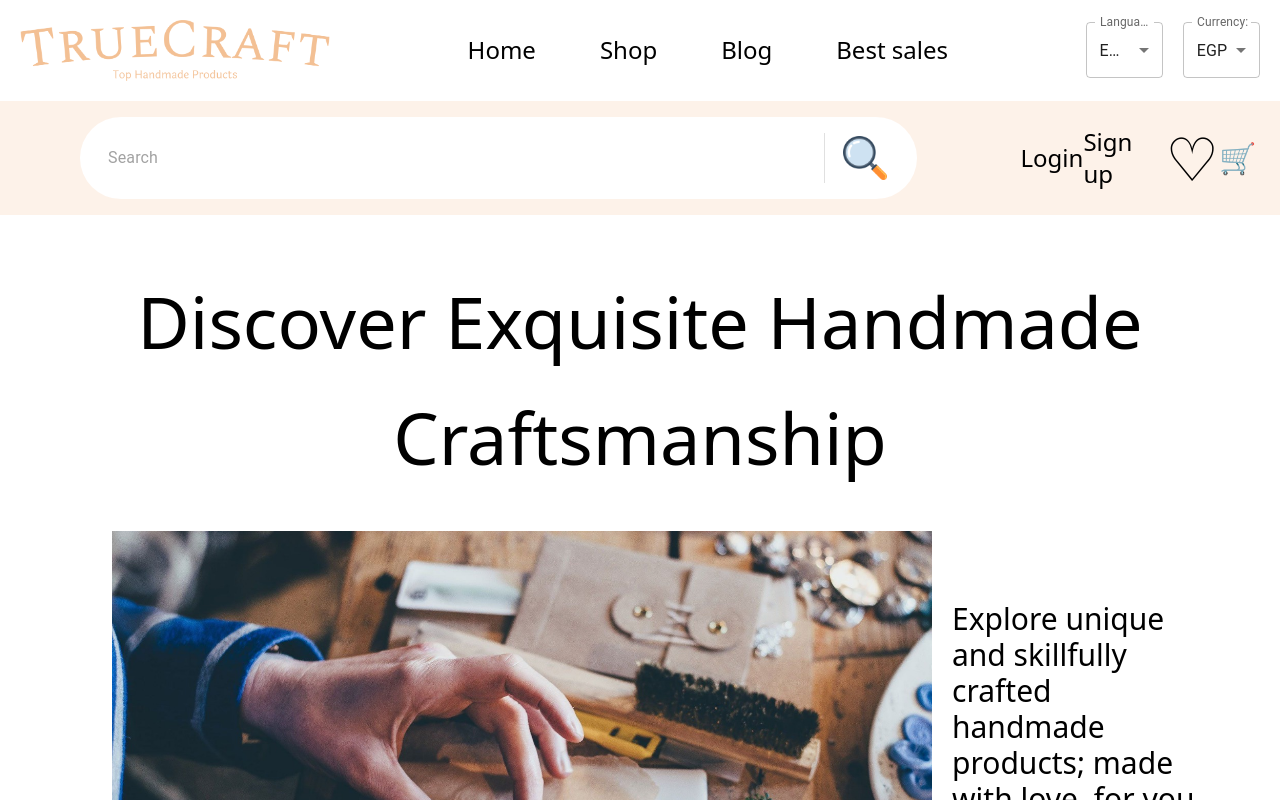
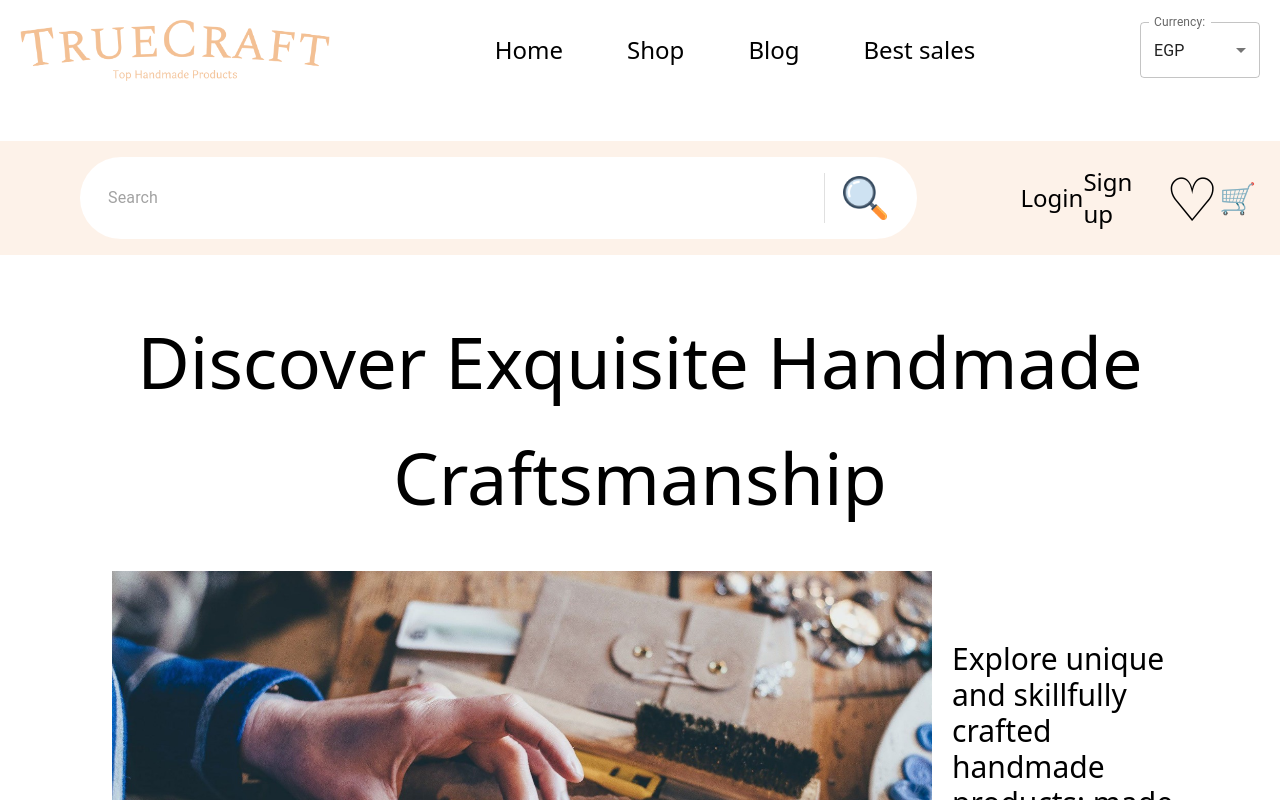
Before and after one commit to Reactomancer/true-craft-react, a React (Vite) app: page / in a window 1280 px wide. Shown: the top 800 px of the page. Built offline with nearby package versions, Linux system fonts and the light colour scheme.

Commit message:
chore: added google translate

```diff
--- a/index.html
+++ b/index.html
@@ -9,5 +9,10 @@
   <body>
     <div id="root"></div>
     <script type="module" src="/src/main.tsx"></script>
+    <script
+      defer
+      type="text/javascript"
+      src="https://translate.google.com/translate_a/element.js?cb=googleTranslateElementInit"
+    ></script>
   </body>
 </html>
--- a/src/components/Header.tsx
+++ b/src/components/Header.tsx
@@ -1,31 +1,37 @@
-import React from "react";
+import { useState } from "react";
 import { Link, NavLink } from "react-router-dom";
 import Box from "@mui/material/Box";
 import InputLabel from "@mui/material/InputLabel";
 import MenuItem from "@mui/material/MenuItem";
 import FormControl from "@mui/material/FormControl";
 import Select, { SelectChangeEvent } from "@mui/material/Select";
+import { useGoogleTranslate } from "../utils/use-google-translate";
 
 const Header: React.FC = () => {
-  const [currency, setCurrency] = React.useState("EGP");
-  const [language, setLanguage] = React.useState("ENG");
+  const [currency, setCurrency] = useState("EGP");
+
   const navigationLinks = [
     { name: "Home", link: "/" },
     { name: "Shop", link: "/catalog" },
     { name: "Blog", link: "/" },
     { name: "Best sales", link: "/catalog/items" },
   ];
+
   const handleChange = (event: SelectChangeEvent) => {
     setCurrency(event.target.value as string);
   };
-  const handleChangeLang = (event: SelectChangeEvent) => {
-    setLanguage(event.target.value as string);
-  };
+
+  useGoogleTranslate();
 
   return (
+    <>
       <header className="flex flex-row p-5 justify-between items-center">
         <Link className="w-1/4" to={"/"}>
-        <img src="./images/logo.png" alt="TrueCraft Logo" className="h-auto " />
+          <img
+            src="./images/logo.png"
+            alt="TrueCraft Logo"
+            className="h-auto "
+          />
         </Link>
         <nav>
           <ul className="flex flex-row gap-16 text-2xl">
@@ -49,20 +55,6 @@ const Header: React.FC = () => {
           }}
         >
           <FormControl fullWidth>
-          <InputLabel id="demo-simple-select-label">Language:</InputLabel>
-          <Select
-            labelId="demo-simple-select-label"
-            id="demo-simple-select"
-            value={language}
-            label="Language:"
-            onChange={handleChangeLang}
-          >
-            <MenuItem value={"ENG"}>ENG</MenuItem>
-            <MenuItem value={"ARA"}>ARA</MenuItem>
-            <MenuItem value={"RUS"}>RUS</MenuItem>
-          </Select>
-        </FormControl>
-        <FormControl fullWidth>
             <InputLabel id="demo-simple-select-label">Currency:</InputLabel>
             <Select
               labelId="demo-simple-select-label"
@@ -78,6 +70,11 @@ const Header: React.FC = () => {
           </FormControl>
         </Box>
       </header>
+      <div
+        className="flex justify-end p-5 [&_span]:hidden"
+        id="google_translate_element"
+      />
+    </>
   );
 };
 
--- a/src/components/SearchBar.tsx
+++ b/src/components/SearchBar.tsx
@@ -13,9 +13,10 @@ const SearchBar: React.FC<Props> = ({ user, onSearch: handleSearchClick }) => {
   function handleSearch(e: React.ChangeEvent<HTMLInputElement>) {
     setSearch(e.target.value);
   }
+
   return (
     <div className="flex justify-between items-center bg-[#FDF2E9] py-4">
-      <div className="flex felx-row w-3/4 px-5 mx-20 rounded-full items-center bg-white h-[82px]">
+      <div className="flex flex-row w-3/4 px-5 mx-20 rounded-full items-center bg-white h-[82px]">
         <InputBase
           sx={{ ml: 1, flex: 1 }}
           placeholder="Search"
--- a/src/store/users/actions.ts
+++ b/src/store/users/actions.ts
@@ -55,5 +55,6 @@ export const getUserData = createAppAsyncThunk("user/getUserData", async () => {
     `http://${process.env.REACT_APP_API_URL}/api/auth/user`,
     config
   );
+
   return response.data;
 });
--- /dev/null
+++ b/src/utils/use-google-translate.ts
@@ -0,0 +1,17 @@
+// eslint-disable-next-line @typescript-eslint/ban-ts-comment
+// @ts-nocheck
+
+import { useEffect } from "react";
+
+export function useGoogleTranslate() {
+  useEffect(() => {
+    window.googleTranslateElementInit = () => {
+      new window.google.translate.TranslateElement(
+        {
+          pageLanguage: "en",
+        },
+        "google_translate_element"
+      );
+    };
+  }, []);
+}
```
Lines whose indentation alone changed are shown as unchanged.
